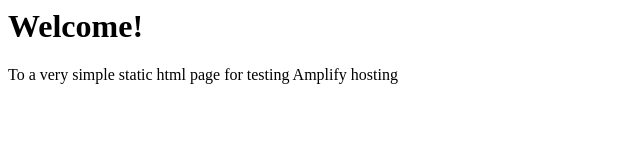
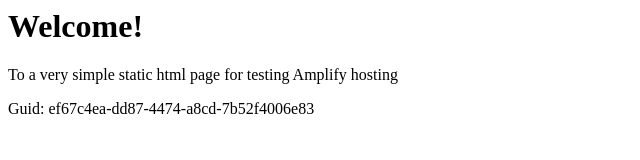
Before and after one commit to aws-aemilia-cmh/Github-PR-Commit-Integration-Test-DoNotTouch-v1-preprod-us-east-2, a website: page src/index.html in a window 1280 px wide. Shown: the whole page, without its empty margins (0-640 px from the left). Drawn offline with Linux system fonts and the light colour scheme.

Commit message:
commit from integ tests

```diff
--- a/src/index.html
+++ b/src/index.html
@@ -1,3 +1,5 @@
+
+
 <html lang="en">
 
 <head>
@@ -10,6 +12,6 @@
 <body>
     <h1>Welcome!</h1>
     <p>To a very simple static html page for testing Amplify hosting</p>
-</body>
+    <p>Guid: ef67c4ea-dd87-4474-a8cd-7b52f4006e83</p></body>
 
 </html>
```
